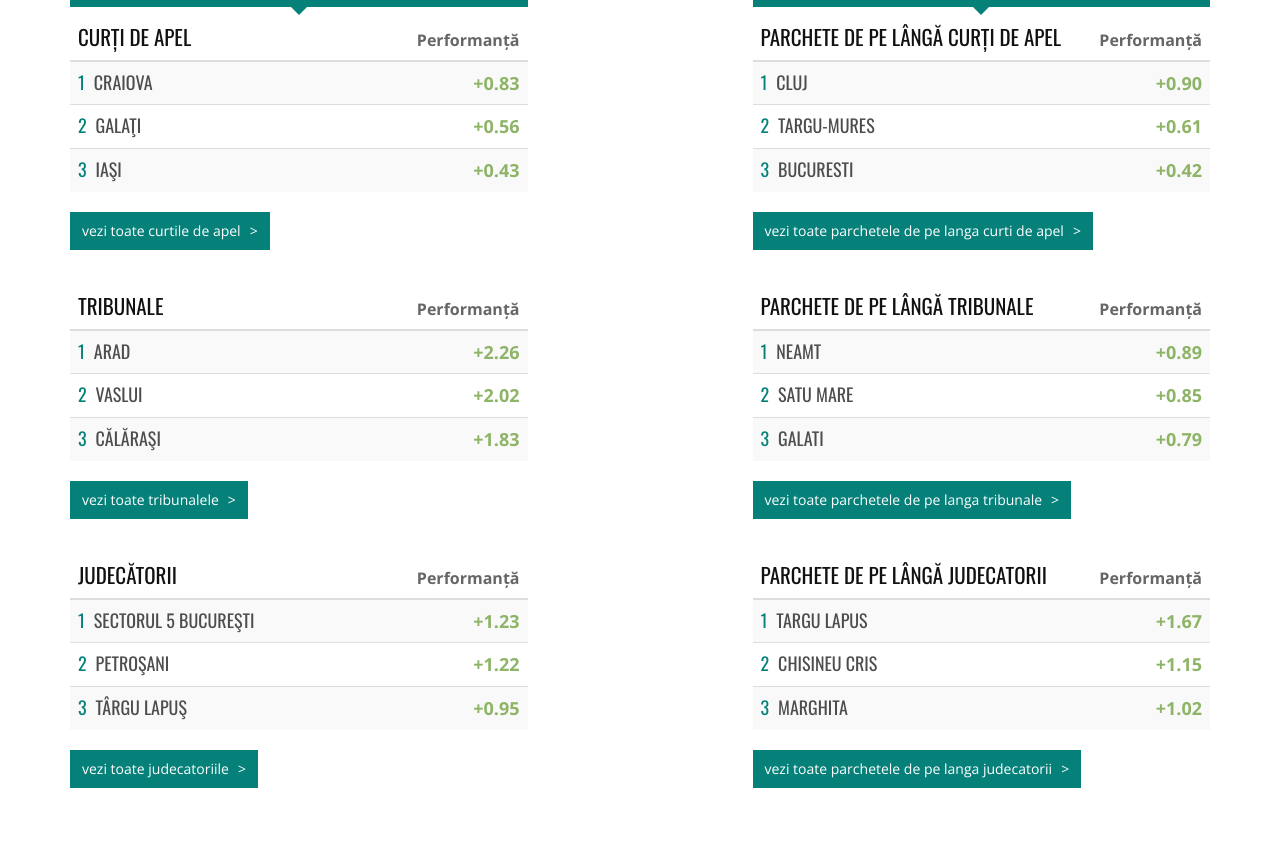
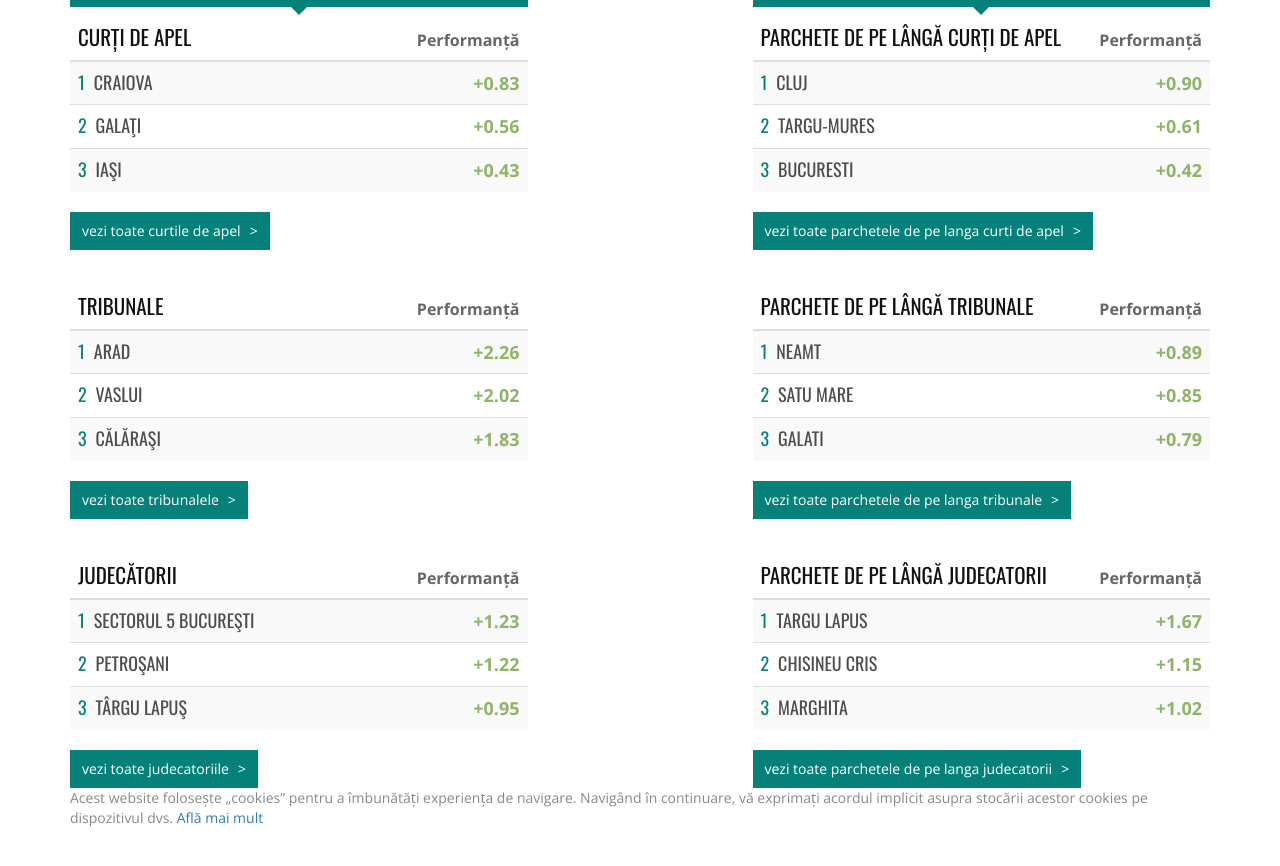
Before and after one commit to funkycitizens/onoratainstanta, a Jekyll site: the page built from index.html, in a window 1280 px wide and 900 px high, scrolled down 587 px. Shown: the top 866 px of the window. Built offline with Jekyll 4.4.1, drawn with Linux system fonts in a browser that asks for light colours; nearby versions of some CDN libraries; comment, search, counter and statistics services are not loaded.

Commit message:
Update index.html

```diff
--- a/index.html
+++ b/index.html
@@ -170,6 +170,6 @@ layout: base
     <a class="btn btn-primary v-padding-sm" href="{{ site.base_url }}/indicele-de-performanta.html#parcheteJudecatorii">vezi toate parchetele de pe langa judecatorii</a>
   </div>
 </div>
-
+<div>Acest website folosește „cookies” pentru a îmbunătăți experiența de navigare. Navigând în continuare, vă exprimați acordul implicit asupra stocării acestor cookies pe dispozitivul dvs. <a href="http://www.onoratainstanta.ro/gdpr">Află mai mult</a></div>
 
 <div class="v-space-xl"></div>
```
